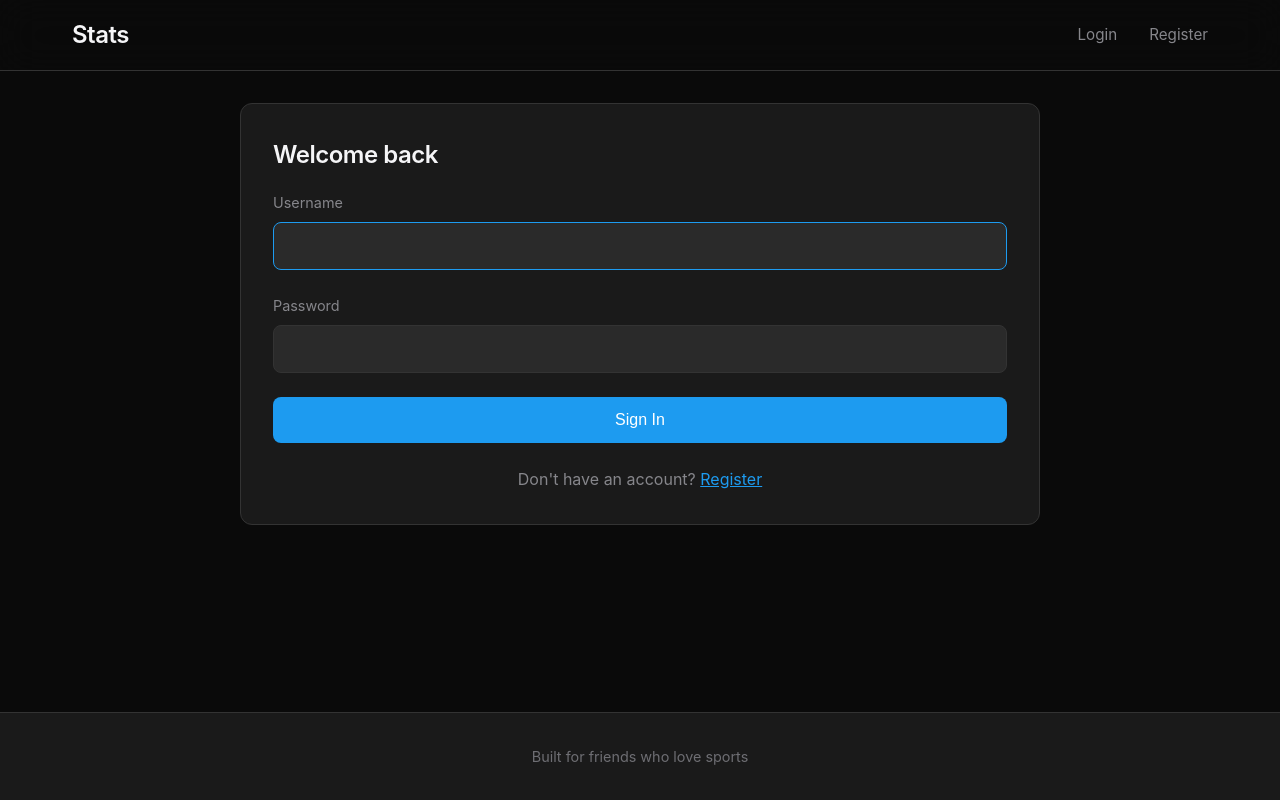
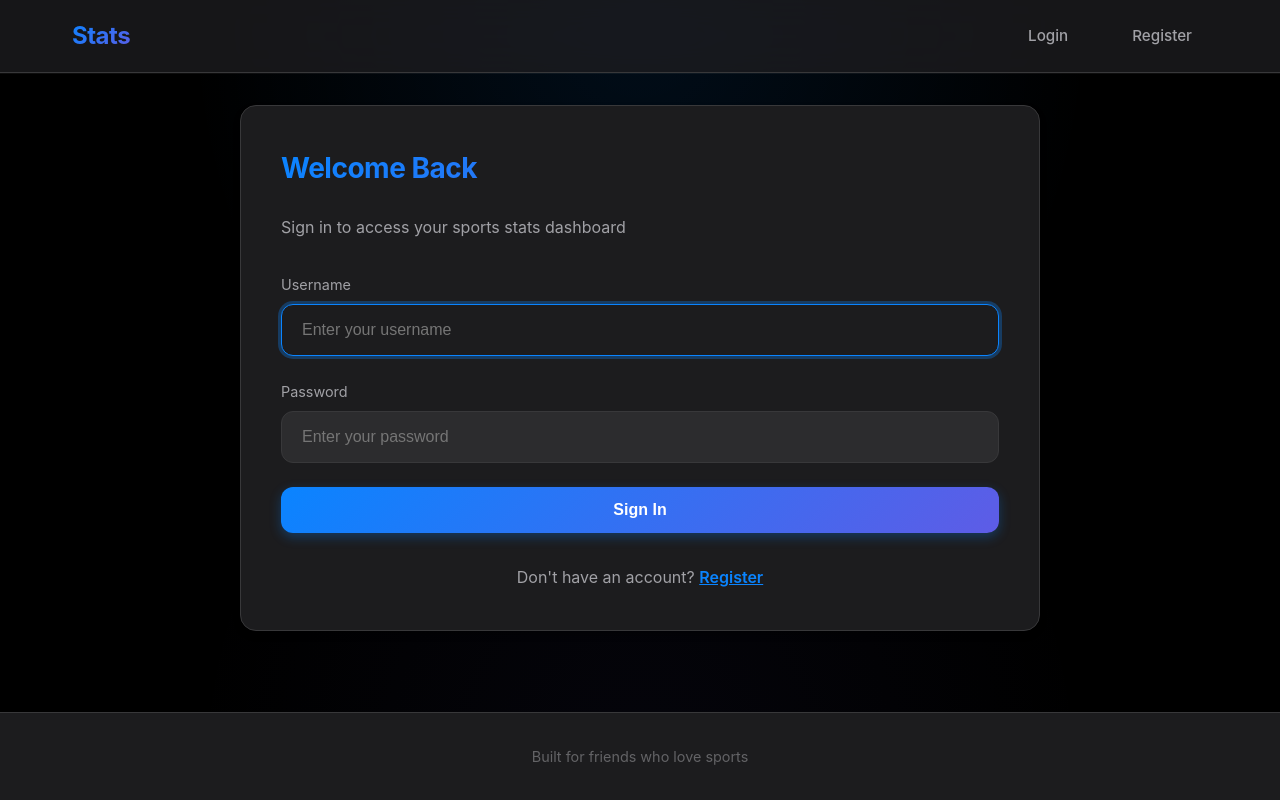
Before and after one commit to poudel2028-coder/siddupower_projecttrue, a FastAPI app: page /login in a window 1280 px wide. Run offline with FastAPI, Linux system fonts and the light colour scheme.

Commit message:
Upgrade authentication and UI with modern Apple-inspired design
- Replace deprecated @app.on_event with modern lifespan event handler
- Enhance login with specific error messages (user not found, invalid password)
- Add input validation for registration (username min 3 chars, password min 6 chars)
- Improve error handling with try-catch blocks and database rollback
- Redesign CSS with Apple-inspired aesthetics:
  - Gradient accents and glow effects
  - Enhanced hover animations and transitions
  - Improved typography with SF Pro Display
  - Subtle background gradients
  - Modern button styling with shadows
  - Enhanced error/success messages with animations
- Update login/register templates with better UX (placeholders, descriptions)
- Add meta description and font preconnect to base template

Generated with [Devin](https://devin.ai)

Co-Authored-By: Devin <158243242+devin-ai-integration[bot]@users.noreply.github.com>

```diff
--- a/main.py
+++ b/main.py
@@ -8,10 +8,18 @@ from passlib.context import CryptContext
 from database import init_db, get_db
 from models import User, Friendship, Team, TeamMember, Match, MatchEvent
 from datetime import datetime
+from contextlib import asynccontextmanager
 import random
 import string
 
-app = FastAPI()
+
+@asynccontextmanager
+async def lifespan(app: FastAPI):
+    init_db()
+    yield
+
+
+app = FastAPI(lifespan=lifespan)
 
 app.add_middleware(SessionMiddleware, secret_key="your-secret-key-change-this-in-production")
 
@@ -38,11 +46,6 @@ def get_current_user(request: Request, db: Session = Depends(get_db)):
     if not user_id:
         return None
     return db.query(User).filter(User.id == user_id).first()
-
-
-@app.on_event("startup")
-def startup_event():
-    init_db()
 
 
 @app.get("/", response_class=HTMLResponse)
@@ -84,15 +87,27 @@ async def login(
     password: str = Form(...),
     db: Session = Depends(get_db)
 ):
-    user = db.query(User).filter(User.username == username).first()
-    if not user or not verify_password(password, user.password_hash):
+    try:
+        user = db.query(User).filter(User.username == username).first()
+        if not user:
+            return templates.TemplateResponse("login.html", {
+                "request": request,
+                "error": "User not found"
+            })
+
+        if not verify_password(password, user.password_hash):
+            return templates.TemplateResponse("login.html", {
+                "request": request,
+                "error": "Invalid password"
+            })
+
+        request.session["user_id"] = user.id
+        return RedirectResponse(url="/", status_code=303)
+    except Exception as e:
         return templates.TemplateResponse("login.html", {
             "request": request,
-            "error": "Invalid username or password"
+            "error": f"Login failed: {str(e)}"
         })
-
-    request.session["user_id"] = user.id
-    return RedirectResponse(url="/", status_code=303)
 
 
 @app.get("/register", response_class=HTMLResponse)
@@ -107,22 +122,46 @@ async def register(
     password: str = Form(...),
     db: Session = Depends(get_db)
 ):
-    if db.query(User).filter(User.username == username).first():
+    try:
+        # Validate input
+        if len(username) < 3:
+            return templates.TemplateResponse("register.html", {
+                "request": request,
+                "error": "Username must be at least 3 characters"
+            })
+
+        if len(password) < 6:
+            return templates.TemplateResponse("register.html", {
+                "request": request,
+                "error": "Password must be at least 6 characters"
+            })
+
+        # Check if user exists
+        existing_user = db.query(User).filter(User.username == username).first()
+        if existing_user:
+            return templates.TemplateResponse("register.html", {
+                "request": request,
+                "error": "Username already exists"
+            })
+
+        # Create user
+        user = User(
+            username=username,
+            password_hash=get_password_hash(password)
+        )
+        db.add(user)
+        db.commit()
+        db.refresh(user)
+
+        # Log in user
+        request.session["user_id"] = user.id
+        return RedirectResponse(url="/", status_code=303)
+    except Exception as e:
+        db.rollback()
         return templates.TemplateResponse("register.html", {
             "request": request,
-            "error": "Username already exists"
+            "error": f"Registration failed: {str(e)}"
         })
-
-    user = User(
-        username=username,
-        password_hash=get_password_hash(password)
-    )
-    db.add(user)
-    db.commit()
-    db.refresh(user)
-
-    request.session["user_id"] = user.id
-    return RedirectResponse(url="/", status_code=303)
 
 
 @app.get("/logout")
--- a/static/css/style.css
+++ b/static/css/style.css
@@ -1,16 +1,21 @@
 :root {
-    --bg-primary: #0a0a0a;
-    --bg-secondary: #1a1a1a;
-    --bg-tertiary: #2a2a2a;
-    --text-primary: #f5f5f7;
-    --text-secondary: #86868b;
-    --text-muted: #6e6e73;
-    --accent: #1d9bf0;
-    --accent-hover: #1a8cd8;
-    --border: #333333;
-    --success: #34c759;
-    --error: #ff3b30;
-    --warning: #ff9500;
+    --bg-primary: #000000;
+    --bg-secondary: #1c1c1e;
+    --bg-tertiary: #2c2c2e;
+    --bg-card: #1c1c1e;
+    --text-primary: #ffffff;
+    --text-secondary: #a1a1a6;
+    --text-muted: #636366;
+    --accent: #0a84ff;
+    --accent-hover: #0056b3;
+    --accent-gradient: linear-gradient(135deg, #0a84ff 0%, #5e5ce6 100%);
+    --border: #38383a;
+    --success: #30d158;
+    --error: #ff453a;
+    --warning: #ff9f0a;
+    --glow-accent: rgba(10, 132, 255, 0.3);
+    --glow-success: rgba(48, 209, 88, 0.3);
+    --glow-error: rgba(255, 69, 58, 0.3);
 }
 
 * {
@@ -20,8 +25,11 @@
 }
 
 body {
-    font-family: -apple-system, BlinkMacSystemFont, "Segoe UI", Roboto, "Helvetica Neue", Arial, sans-serif;
-    background-color: var(--bg-primary);
+    font-family: -apple-system, BlinkMacSystemFont, "SF Pro Display", "Segoe UI", Roboto, "Helvetica Neue", Arial, sans-serif;
+    background: var(--bg-primary);
+    background-image:
+        radial-gradient(ellipse at top, rgba(10, 132, 255, 0.1) 0%, transparent 50%),
+        radial-gradient(ellipse at bottom, rgba(94, 92, 230, 0.05) 0%, transparent 50%);
     color: var(--text-primary);
     line-height: 1.6;
     min-height: 100vh;
@@ -30,12 +38,13 @@ body {
 }
 
 .navbar {
-    background-color: rgba(10, 10, 10, 0.8);
-    backdrop-filter: blur(20px);
+    background: rgba(28, 28, 30, 0.8);
+    backdrop-filter: blur(20px) saturate(180%);
     border-bottom: 1px solid var(--border);
     position: sticky;
     top: 0;
     z-index: 100;
+    box-shadow: 0 1px 0 rgba(255, 255, 255, 0.05);
 }
 
 .nav-container {
@@ -49,8 +58,11 @@ body {
 
 .nav-logo {
     font-size: 1.5rem;
-    font-weight: 600;
-    color: var(--text-primary);
+    font-weight: 700;
+    background: var(--accent-gradient);
+    -webkit-background-clip: text;
+    -webkit-text-fill-color: transparent;
+    background-clip: text;
     text-decoration: none;
     letter-spacing: -0.5px;
 }
@@ -65,11 +77,15 @@ body {
     color: var(--text-secondary);
     text-decoration: none;
     font-size: 0.95rem;
-    transition: color 0.2s ease;
+    font-weight: 500;
+    transition: all 0.2s ease;
+    padding: 0.5rem 1rem;
+    border-radius: 8px;
 }
 
 .nav-link:hover {
     color: var(--text-primary);
+    background: rgba(255, 255, 255, 0.05);
 }
 
 .nav-logout {
@@ -99,23 +115,31 @@ body {
 }
 
 .card {
-    background-color: var(--bg-secondary);
-    border-radius: 12px;
-    padding: 2rem;
+    background: var(--bg-card);
+    border-radius: 16px;
+    padding: 2.5rem;
     margin-bottom: 1.5rem;
     border: 1px solid var(--border);
+    box-shadow:
+        0 4px 6px rgba(0, 0, 0, 0.3),
+        0 1px 3px rgba(0, 0, 0, 0.2);
+    backdrop-filter: blur(10px);
 }
 
 .card h2 {
-    font-size: 1.5rem;
-    font-weight: 600;
-    margin-bottom: 1rem;
+    font-size: 1.75rem;
+    font-weight: 700;
+    margin-bottom: 1.5rem;
     letter-spacing: -0.5px;
+    background: var(--accent-gradient);
+    -webkit-background-clip: text;
+    -webkit-text-fill-color: transparent;
+    background-clip: text;
 }
 
 .card h3 {
-    font-size: 1.2rem;
-    font-weight: 500;
+    font-size: 1.25rem;
+    font-weight: 600;
     margin-bottom: 0.75rem;
     color: var(--text-primary);
 }
@@ -162,38 +198,46 @@ body {
 .form-group input,
 .form-group select {
     width: 100%;
-    padding: 0.875rem 1rem;
-    background-color: var(--bg-tertiary);
+    padding: 1rem 1.25rem;
+    background: var(--bg-tertiary);
     border: 1px solid var(--border);
-    border-radius: 8px;
+    border-radius: 12px;
     color: var(--text-primary);
     font-size: 1rem;
-    transition: border-color 0.2s ease;
+    transition: all 0.3s ease;
 }
 
 .form-group input:focus,
 .form-group select:focus {
     outline: none;
     border-color: var(--accent);
+    box-shadow: 0 0 0 3px var(--glow-accent);
+    background: var(--bg-secondary);
 }
 
 .btn {
     display: inline-block;
     padding: 0.875rem 2rem;
-    background-color: var(--accent);
+    background: var(--accent-gradient);
     color: white;
     border: none;
-    border-radius: 8px;
+    border-radius: 12px;
     font-size: 1rem;
-    font-weight: 500;
+    font-weight: 600;
     cursor: pointer;
     text-decoration: none;
-    transition: background-color 0.2s ease;
+    transition: all 0.3s ease;
     text-align: center;
+    box-shadow: 0 4px 12px var(--glow-accent);
 }
 
 .btn:hover {
-    background-color: var(--accent-hover);
+    transform: translateY(-2px);
+    box-shadow: 0 6px 20px var(--glow-accent);
+}
+
+.btn:active {
+    transform: translateY(0);
 }
 
 .btn-secondary {
@@ -429,13 +519,39 @@ body {
 
 .mvp-badge {
     display: inline-block;
-    background-color: var(--warning);
+    background: var(--warning);
     color: var(--bg-primary);
-    padding: 0.25rem 0.75rem;
+    padding: 0.5rem 1rem;
     border-radius: 20px;
-    font-size: 0.75rem;
+    font-size: 0.8rem;
     font-weight: 700;
     text-transform: uppercase;
     letter-spacing: 0.5px;
     margin-left: 0.5rem;
+    box-shadow: 0 0 15px rgba(255, 159, 10, 0.4);
 }
+
+@keyframes shake {
+    0%, 100% { transform: translateX(0); }
+    25% { transform: translateX(-5px); }
+    75% { transform: translateX(5px); }
+}
+
+@keyframes fadeIn {
+    from {
+        opacity: 0;
+        transform: translateY(20px);
+    }
+    to {
+        opacity: 1;
+        transform: translateY(0);
+    }
+}
+
+.main-content {
+    animation: fadeIn 0.5s ease-out;
+}
+
+.container {
+    animation: fadeIn 0.5s ease-out;
+}
--- a/templates/base.html
+++ b/templates/base.html
@@ -3,8 +3,11 @@
 <head>
     <meta charset="UTF-8">
     <meta name="viewport" content="width=device-width, initial-scale=1.0">
+    <meta name="description" content="Track your sports stats with friends">
     <title>{% block title %}Sports Stats{% endblock %}</title>
     <link rel="stylesheet" href="/static/css/style.css">
+    <link rel="preconnect" href="https://fonts.googleapis.com">
+    <link rel="preconnect" href="https://fonts.gstatic.com" crossorigin>
 </head>
 <body>
     <nav class="navbar">
--- a/templates/login.html
+++ b/templates/login.html
@@ -5,23 +5,24 @@
 {% block content %}
 <div class="container">
     <div class="card">
-        <h2>Welcome back</h2>
+        <h2>Welcome Back</h2>
+        <p style="color: var(--text-secondary); margin-bottom: 2rem;">Sign in to access your sports stats dashboard</p>
         {% if error %}
         <div class="error-message">{{ error }}</div>
         {% endif %}
         <form method="post" action="/login">
             <div class="form-group">
                 <label for="username">Username</label>
-                <input type="text" id="username" name="username" required autofocus>
+                <input type="text" id="username" name="username" required autofocus placeholder="Enter your username">
             </div>
             <div class="form-group">
                 <label for="password">Password</label>
-                <input type="password" id="password" name="password" required>
+                <input type="password" id="password" name="password" required placeholder="Enter your password">
             </div>
             <button type="submit" class="btn btn-full">Sign In</button>
         </form>
-        <p style="margin-top: 1.5rem; text-align: center; color: var(--text-secondary);">
-            Don't have an account? <a href="/register" style="color: var(--accent);">Register</a>
+        <p style="margin-top: 2rem; text-align: center; color: var(--text-secondary);">
+            Don't have an account? <a href="/register" style="color: var(--accent); font-weight: 600;">Register</a>
         </p>
     </div>
 </div>
```
Also changed, not shown: other parts of static/css/style.css (+93 -35 lines), templates/register.html (+6 -5 lines).
